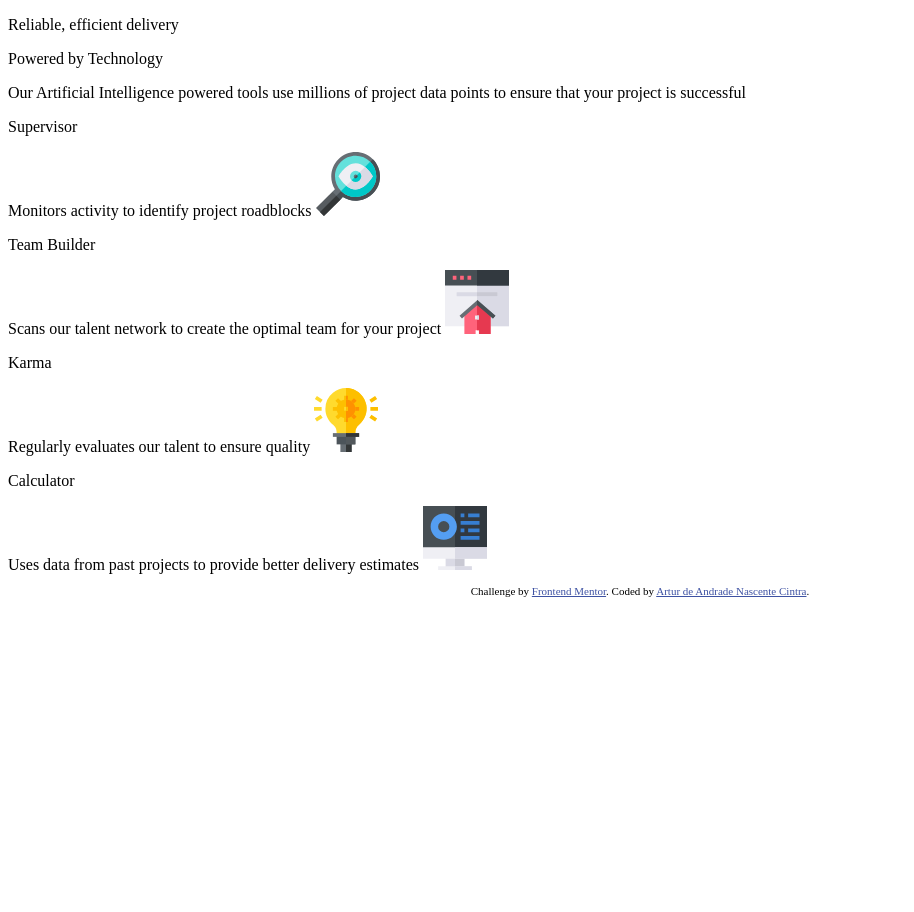
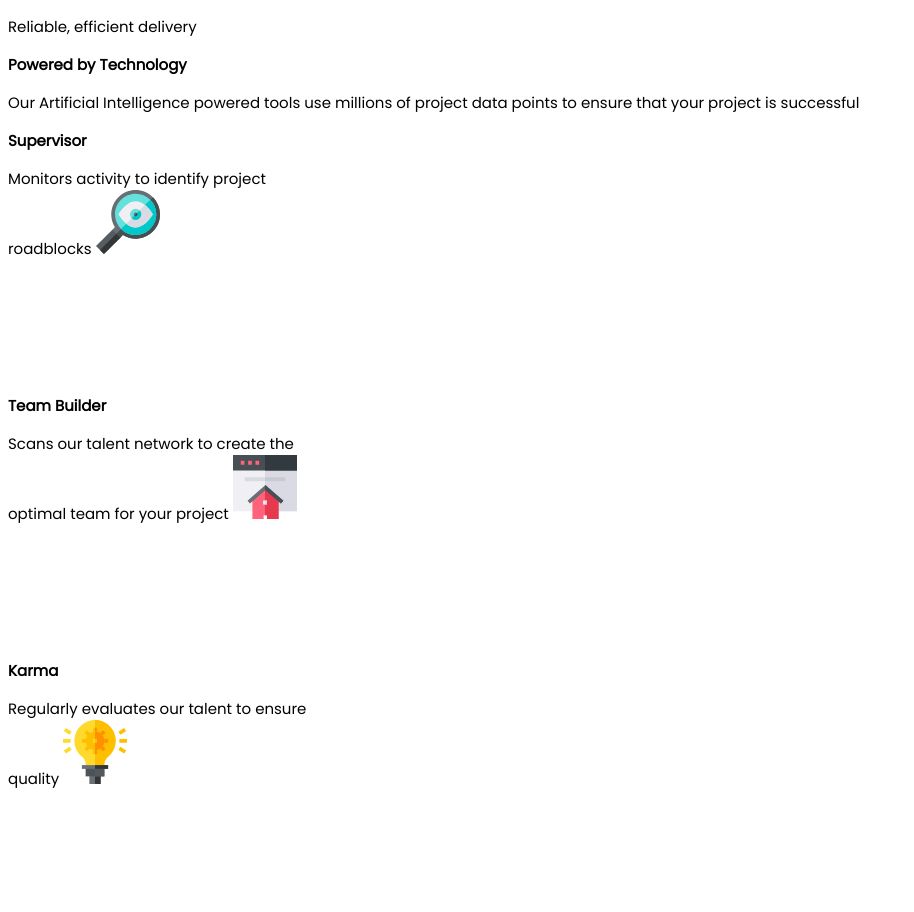
Before and after one commit to ArturDeAndrade/four-card-feature-section, a plain HTML site: page index.html in a window 1280 px wide. Shown: the top 912 px of the page, without its empty margins (0-914 px from the left). Before the commit the page ends 800 px from the top, so only its background shows below. Drawn offline with Linux system fonts and the light colour scheme.

Commit message:
Adding some basic styles.

```diff
--- a/index.html
+++ b/index.html
@@ -10,32 +10,23 @@
 
   <link href="https://fonts.googleapis.com/css2?family=Poppins&display=swap" rel="stylesheet">
 
+  <link rel="stylesheet" href="stylesheets/styles.css">
+
   <title>Frontend Mentor | Four card feature section</title>
 
-  <!-- Feel free to remove these styles or customise in your own stylesheet 👍 -->
-  <style>
-    .attribution {
-      font-size: 11px;
-      text-align: center;
-    }
-
-    .attribution a {
-      color: hsl(228, 45%, 44%);
-    }
-  </style>
 </head>
 
 <body>
-
+  <!-- Header -->
   <header>
     <p class="font-200">Reliable, efficient delivery</p>
     <p class="font-600">Powered by Technology</p>
     <p>Our Artificial Intelligence powered tools use millions of project data points
       to ensure that your project is successful</p>
   </header>
-
+  <!-- Main Content -->
   <main>
-
+    <!-- Cards -->
     <div class="card">
       <p class="font-600">Supervisor</p>
       Monitors activity to identify project roadblocks
@@ -61,7 +52,7 @@
     </div>
 
   </main>
-
+  <!-- Footer -->
   <footer>
     <p class="attribution">
       Challenge by <a href="https://www.frontendmentor.io?ref=challenge" target="_blank">Frontend Mentor</a>.
--- /dev/null
+++ b/stylesheets/styles.css
@@ -0,0 +1,36 @@
+:root {
+  --red: hsl(0, 78%, 62%);
+  --cyan: hsl(180, 62%, 55%);
+  --orange: hsl(34, 97%, 64%);
+  --blue: hsl(212, 86%, 64%);
+
+  --darkblue: hsl(234, 12%, 34%);
+  --grayishblue: hsl(229, 6%, 66%);
+  --lightgray: hsl(0, 0%, 98%);
+
+  font-size: 15px;
+  font-family: 'Poppins', sans-serif;
+  font-weight: 400;
+}
+
+.font-200 {
+  font-weight: 200;
+}
+
+.font-600 {
+  font-weight: 600;
+}
+
+.card {
+  width: 325px;
+  height: 250px;
+}
+
+.attribution {
+  font-size: 11px;
+  text-align: center;
+}
+
+.attribution a {
+  color: hsl(228, 45%, 44%);
+}
```
